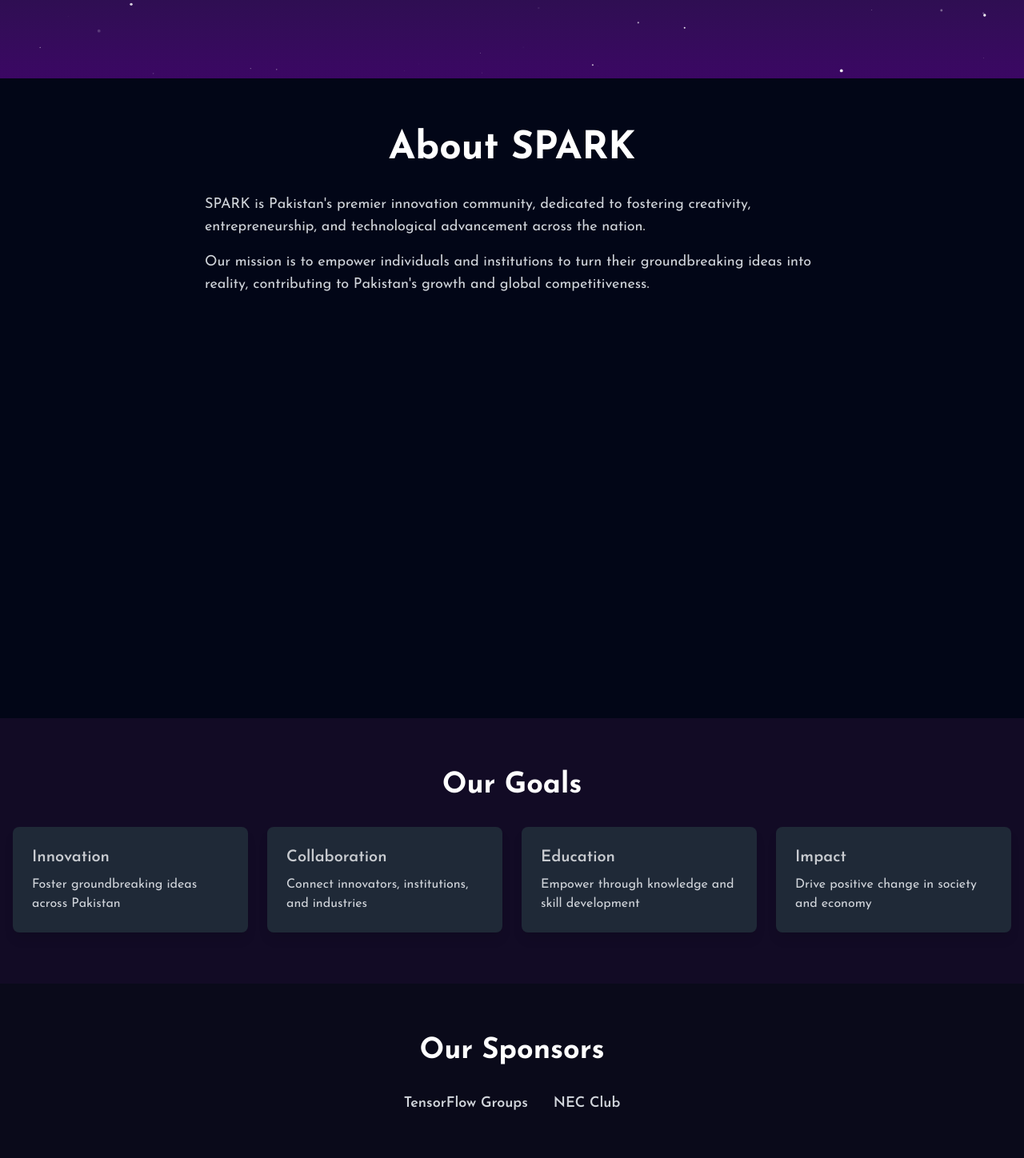
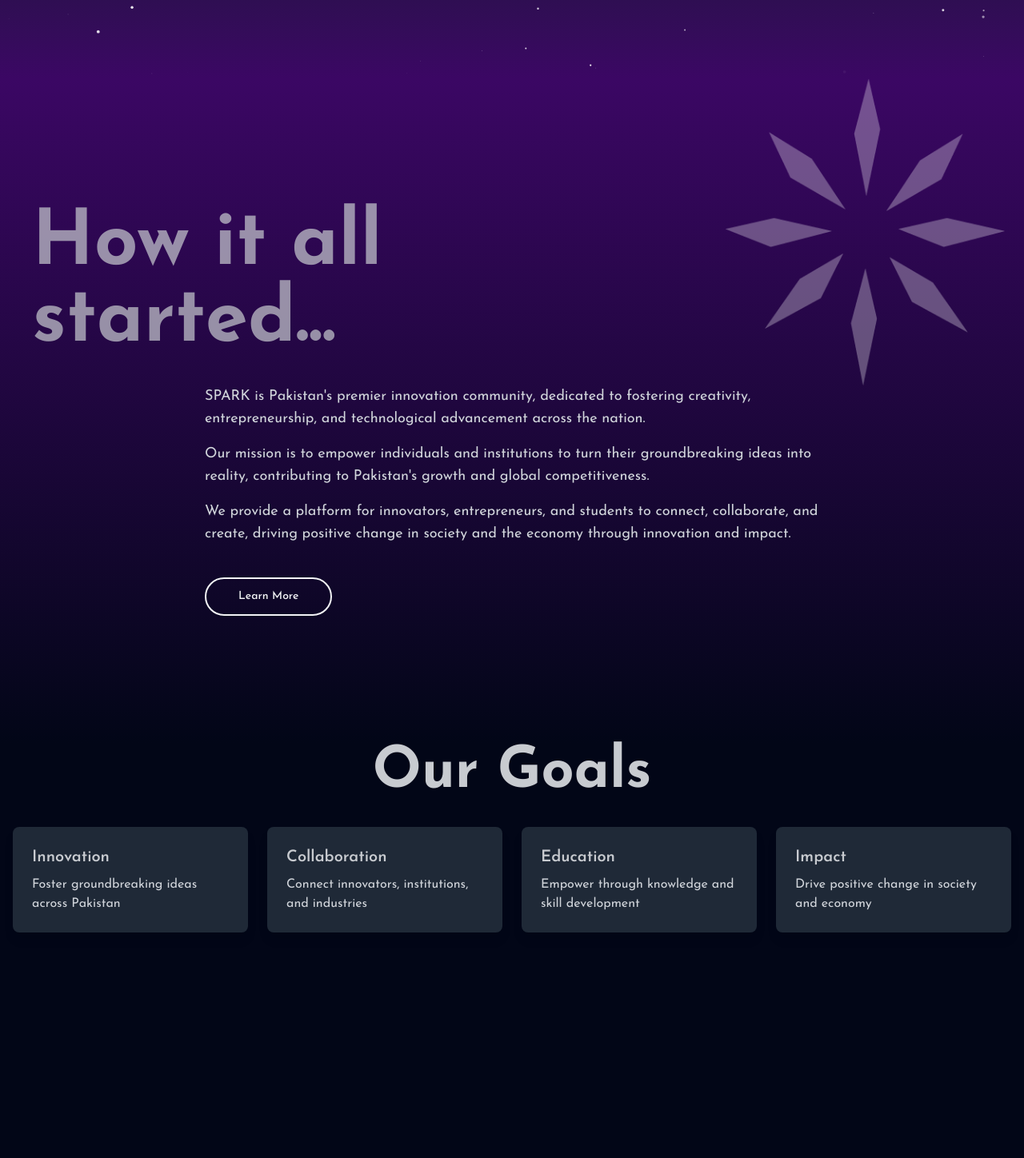
Before and after one commit to CaptainAlpha04/sparkDeployment, a Next.js app: page / in a window 1280 px wide. Shown: the part 702-2150 px from the top of the page at 80% size. Built offline with nearby package versions, Linux system fonts and the light colour scheme.

Commit message:
Updated home page content and design

```diff
--- a/app/page.tsx
+++ b/app/page.tsx
@@ -1,6 +1,7 @@
 // app/page.tsx
 import React from 'react';
 import StarryCanvas from './components/StarryCanvas';
+import Link from 'next/link';
 
 interface GoalCardProps {
     title: string;
@@ -26,6 +27,7 @@
       description: "Drive positive change in society and economy",
     },
   ];
+
   //  This is the goal card made using the lucide-react package
   const GoalCard: React.FC<GoalCardProps> = ({ title, description }) => (
     <div className="bg-gray-800 p-6 rounded-lg shadow-lg transform transition duration-300 hover:scale-105">
@@ -53,7 +55,6 @@
     { label: "Affiliated Institutions", value: "50+" },
   ];
 
-
 export default function HomePage() {
   return (
     <section className=''>
@@ -64,12 +65,13 @@
           <p className='text-lg font-poppins animation-fade-in text-center'>The <b>Fastest</b> Growing Innovation Community of Pakistan</p>
         </div>
       </section>
+
     {/* This is the about section */}
-        <section className="bg-slate-950 py-16 relative w-screen h-screen">
-          <div className=""></div>
-          <div className="container mx-auto px-4 relative z-10">
-            <h2 className="text-5xl font-bold mb-8 text-white text-center">
-              About SPARK
+        <section className="bg-gradient-to-b from-purple-950 to-slate-950 relative w-screen h-fit flex flex-row ">
+          <img src="/images/logo-white.png" alt="Logo" className='absolute opacity-30 top-30 right-6 h-96' />
+          <div className="container py-40 relative px-10">
+            <h2 className="text-8xl font-bold mb-8 text-left opacity-70">
+              How it all <br /> started...
             </h2>
             <div className="max-w-3xl mx-auto">
               <p className="text-lg mb-4 text-gray-300">
@@ -77,19 +79,27 @@
                 to fostering creativity, entrepreneurship, and technological
                 advancement across the nation.
               </p>
-              <p className="text-lg text-gray-300">
+              <p className="text-lg mb-4 text-gray-300">
                 Our mission is to empower individuals and institutions to turn
                 their groundbreaking ideas into reality, contributing to
                 Pakistan&apos;s growth and global competitiveness.
               </p>
+              <p className="text-lg text-gray-300">
+                We provide a platform for innovators, entrepreneurs, and students
+                to connect, collaborate, and create, driving positive change in
+                society and the economy through innovation and impact.
+              </p>
+              <Link href='/mission' className='btn btn-stylized mt-10'>
+                    Learn More
+              </Link>
             </div>
         </div>
       </section>
+
       {/* This is the goal section */}
-        <section className="bg-[#0A0A1A] py-16 relative h-full w-screen">
-          <div className="absolute inset-0 bg-purple-900 opacity-10"></div>
+        <section className="bg-slate-950 relative h-screen w-screen">
           <div className="container mx-auto px-4 relative z-10">
-            <h2 className="text-4xl font-bold mb-8 text-white text-center">
+            <h2 className="text-7xl font-bold mb-8 text-center">
               Our Goals
             </h2>
             <div className="grid grid-cols-1 md:grid-cols-2 lg:grid-cols-4 gap-6">
@@ -103,6 +113,7 @@
           </div>
         </div>
       </section>
+
       {/* This is the sponsors section */}
       <section className="bg-[#0A0A1A] py-16">
         <div className="container mx-auto px-4">
@@ -121,21 +132,47 @@
           </div>
         </div>
       </section>
+
+      {/* Now this is the stats section */}
+      <section className="bg-[#0A0A1A] py-16 relative h-screen">
+        <div className="absolute top-0 left-0 right-0 h-1 bg-gradient-to-r from-orange-500 via-yellow-500 to-green-500"></div>
+
+        <div className="container mx-auto px-4 relative z-10">
+          <h2 className="text-4xl font-bold mb-12 text-center text-white">
+            Our Impact
+          </h2>
+          <div className="grid grid-cols-1 md:grid-cols-2 gap-8 max-w-4xl mx-auto">
+            {stats.map((stat, index) => (
+              <div
+                key={index}
+                className="bg-[#1A1A2A] rounded-lg p-8 text-center transform hover:scale-105 transition duration-300"
+              >
+                <div className="text-5xl font-bold text-transparent bg-clip-text bg-gradient-to-r from-orange-500 to-purple-600 mb-2">
+                  {stat.value}
+                </div>
+                <div className="text-xl text-gray-300">{stat.label}</div>
+              </div>
+            ))}
+          </div>
+        </div>
+      </section>
+
       {/* This is the why join us section */}
-      <section className="bg-[#0A0A1A] py-16 relative">
-        <div className="absolute inset-0 bg-purple-900 opacity-10"></div>
+      <section className="py-16 relative h-full w-screen">
+        <div className="absolute inset-0 bg-gradient-to-r from-orange-500 via-purple-500 to-blue-500 opacity-20"></div>
         <div className="absolute top-0 left-0 right-0 h-1 bg-gradient-to-r from-orange-500 via-purple-500 to-blue-500"></div>
+        <div className="absolute bottom-0 left-0 right-0 h-1 bg-gradient-to-r from-orange-500 via-purple-500 to-blue-500"></div>
 
         <div className="container mx-auto px-4 relative z-10">
           <h2 className="text-4xl font-bold mb-12 text-center text-white">
             Become a Member
           </h2>
-          <div className="flex flex-col md:flex-row items-center justify-between">
+          <div className="flex flex-col md:flex-row items-center justify-between text-center">
             <div className="md:w-1/2 mb-8 md:mb-0">
-              <h3 className="text-2xl font-semibold mb-6 text-white">
+              <h3 className="text-2xl font-semibold mb-6 text-left">
                 Why Join SPARK?
               </h3>
-              <ul className="text-gray-300 space-y-4">
+              <ul className="text-gray-300 space-y-4 text-left">
                 {benefits.map((benefit, index) => (
                   <li key={index} className="flex items-start">
                     <svg
@@ -158,7 +195,7 @@
               </ul>
             </div>
             <div className="md:w-1/2 md:pl-12">
-              <div className="bg-[#1A1A2A] p-8 rounded-lg shadow-xl border border-purple-600">
+              <div className="bg-black/30 backdrop-blur-lg p-8 rounded-xl shadow-xl border border-purple-600 text-center">
                 <h3 className="text-2xl font-semibold mb-4 text-white">
                   Ready to Ignite Your Ideas?
                 </h3>
@@ -174,30 +211,46 @@
           </div>
         </div>
       </section>
-      {/* Now this is the stats section */}
-      <section className="bg-[#0A0A1A] py-16 relative">
-        <div className="absolute inset-0 bg-purple-900 opacity-10"></div>
-        <div className="absolute top-0 left-0 right-0 h-1 bg-gradient-to-r from-orange-500 via-yellow-500 to-green-500"></div>
 
-        <div className="container mx-auto px-4 relative z-10">
-          <h2 className="text-4xl font-bold mb-12 text-center text-white">
-            Our Impact
-          </h2>
-          <div className="grid grid-cols-1 md:grid-cols-2 gap-8 max-w-4xl mx-auto">
-            {stats.map((stat, index) => (
-              <div
-                key={index}
-                className="bg-[#1A1A2A] rounded-lg p-8 text-center transform hover:scale-105 transition duration-300"
-              >
-                <div className="text-5xl font-bold text-transparent bg-clip-text bg-gradient-to-r from-orange-500 to-purple-600 mb-2">
-                  {stat.value}
-                </div>
-                <div className="text-xl text-gray-300">{stat.label}</div>
-              </div>
-            ))}
+      {/* This is the Community links section containing social links*/}
+      <section className='relative flex flex-col bg-base-300 h-full py-32 px-10 items-center z-10'>
+        <h1 className='text-5xl font-bold text-center'>Join Our Community!</h1>
+        <p className='mt-8 text-center'>Join Our Community of Innovative and Talented Individuals across various Social Platforms <br />and be a part of something Big!</p>
+
+        <div className="flex flex-row flex-wrap mt-20 items-center gap-4 justify-center">
+          {/* This is the Discord Card */}
+          <div className='group flex flex-col bg-slate-950 p-10 w-80 gap-4 text-center rounded-3xl transition-all duration-300 hover:scale-105'>
+            <i className="fi fi-brands-discord text-6xl transition-colors duration-500 group-hover:text-violet-500"></i>
+            <h3 className='text-2xl font-bold text-white transition-colors duration-500 group-hover:text-violet-500'>Discord</h3>
+            <p>Get latest updates on events and get in touch with our Team</p>
+            <a href="https://discord.com/invite/5Tx5Ev8K" target='_blank' className='btn btn-outline'>Join Now</a>
           </div>
+          {/* This is the LinkedIn Card */}
+          <div className='group flex flex-col bg-slate-950 p-10 w-80 gap-4 text-center rounded-3xl transition-all duration-300 hover:scale-105'>
+            <i className="fi fi-brands-linkedin text-6xl transition-colors duration-500 group-hover:text-sky-400"></i>
+            <h3 className='text-2xl font-bold text-white transition-colors duration-500 group-hover:text-sky-400'>LinkedIn</h3>
+            <p>Connect with Industry Experts and like Minded Individuals</p>
+            <a href="https://www.linkedin.com/company/sparkchapter/" target='_blank' className='btn btn-outline'>Join Now</a>
+          </div>
+          {/* This is the Instagram Card */}
+          <div className='group flex flex-col bg-slate-950 p-10 w-80 gap-4 text-center rounded-3xl transition-all duration-300 hover:scale-105'>
+            <i className="fi fi-brands-instagram text-6xl transition-colors duration-500 group-hover:text-transparent group-hover:bg-clip-text group-hover:bg-gradient-to-tr from-purple-700 to-orange-500"></i>
+            <h3 className='text-2xl font-bold text-white transition-colors duration-500 group-hover:text-transparent group-hover:bg-clip-text group-hover:bg-gradient-to-tr from-purple-700 to-orange-500'>Instagram</h3>
+            <p>Follow up on our Events and Progress</p>
+            <a href="https://www.instagram.com/sparkchapter?igsh=dzZzMG01NjAxbmNi" target='_blank' className='btn btn-outline'>Join Now</a>
+          </div>
+          {/* This is the WhatsApp Card */}
+          <div className='group flex flex-col bg-slate-950 p-10 w-80 gap-4 text-center rounded-3xl transition-all duration-300 hover:scale-105'>
+            <i className="fi fi-brands-whatsapp text-6xl transition-colors duration-500 group-hover:text-emerald-500"></i>
+            <h3 className='text-2xl font-bold text-white transition-colors duration-500 group-hover:text-emerald-500'>WhatsApp</h3>
+            <p>Ask Questions and get Resources curated for Community</p>
+            <a href="" target='_blank' className='btn btn-outline'>Join Now</a>
+          </div>
+
         </div>
+
       </section>
+
     </section>
   );
 }
```
